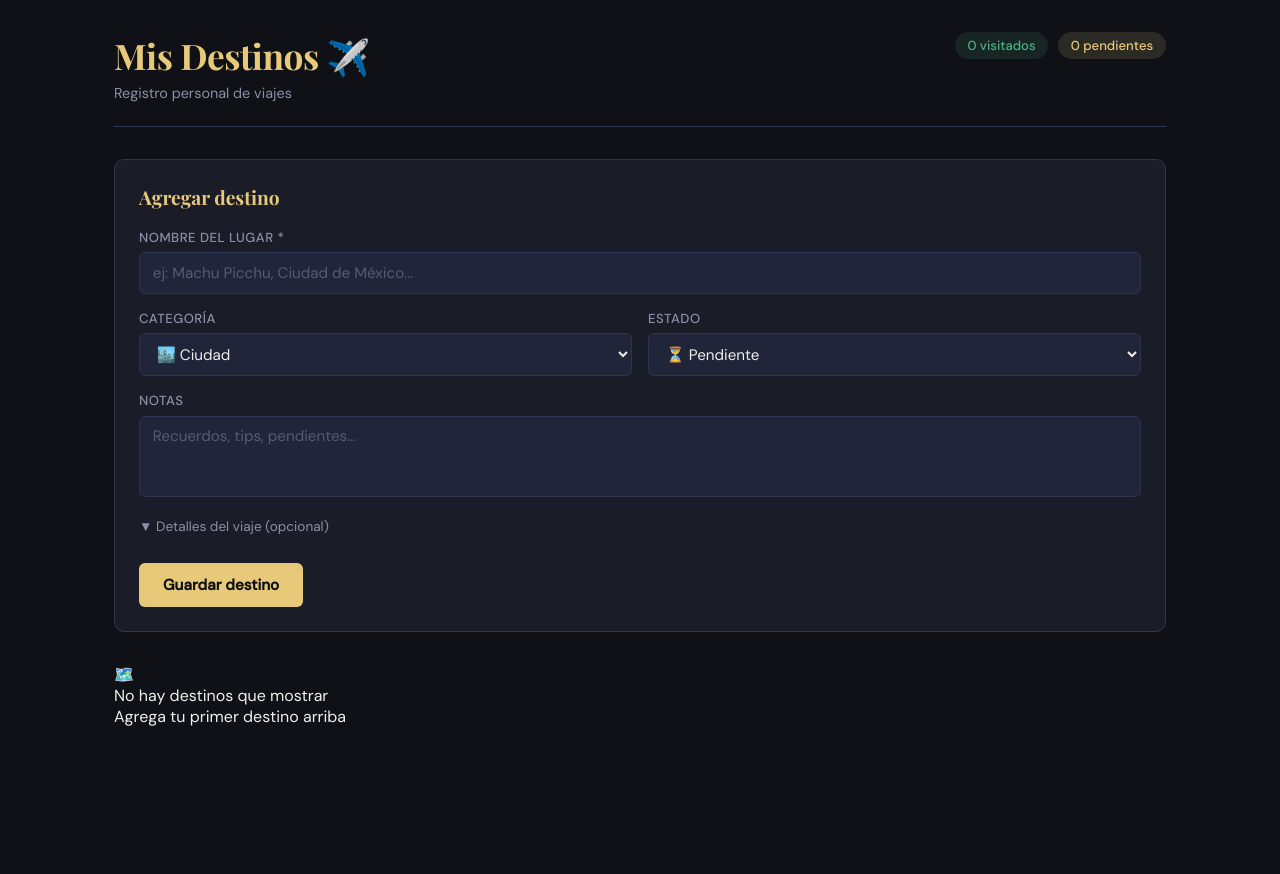
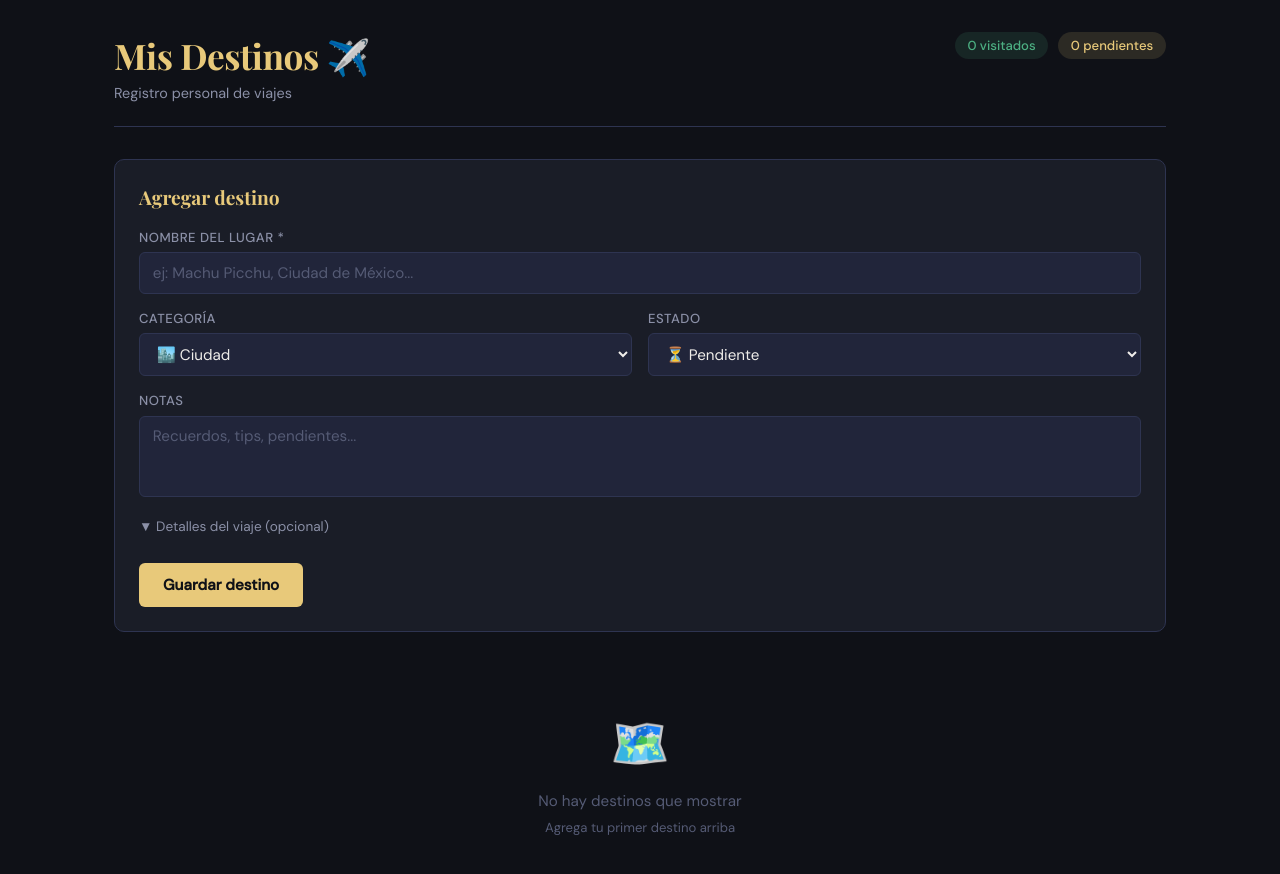
Before and after one commit to IsmaLovesU/ProyectoViajesWeb, a React (Vite) app in the folder frontend/: page / in a window 1280 px wide. Shown: the top 874 px of the page. Before the commit the page ends 800 px from the top, so only its background shows below. Built offline with nearby package versions, Linux system fonts and the light colour scheme.

Commit message:
css de listaDestinos

```diff
--- a/frontend/src/components/ListaDestinos.css
+++ b/frontend/src/components/ListaDestinos.css
@@ -0,0 +1,54 @@
+/* lista y grilla de destinos */
+.seccion-lista {
+  display: flex;
+  flex-direction: column;
+  gap: 1.2rem;
+}
+
+.titulo-seccion {
+  font-family: var(--fuente-titulo);
+  font-size: 1.2rem;
+  color: var(--color-principal);
+  display: flex;
+  align-items: center;
+  gap: 0.6rem;
+}
+
+.conteo-badge {
+  background: var(--color-borde);
+  border-radius: 20px;
+  color: var(--texto-secundario);
+  font-family: var(--fuente-cuerpo);
+  font-size: 0.8rem;
+  padding: 0.1rem 0.6rem;
+}
+
+.grilla-destinos {
+  display: grid;
+  grid-template-columns: repeat(auto-fill, minmax(300px, 1fr));
+  gap: 1rem;
+}
+
+.lista-vacia {
+  text-align: center;
+  padding: 3rem 1rem;
+  color: var(--texto-suave);
+  display: flex;
+  flex-direction: column;
+  align-items: center;
+  gap: 0.5rem;
+}
+
+.lista-vacia-icono {
+  font-size: 3rem;
+  margin-bottom: 0.5rem;
+}
+
+.lista-vacia p {
+  font-size: 0.95rem;
+}
+
+.lista-vacia-sub {
+  font-size: 0.82rem !important;
+  color: var(--texto-suave);
+}
```
